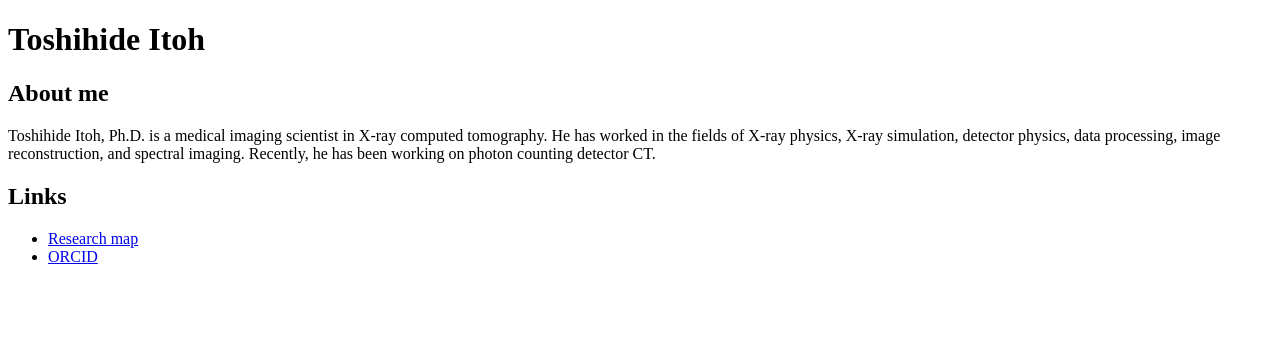
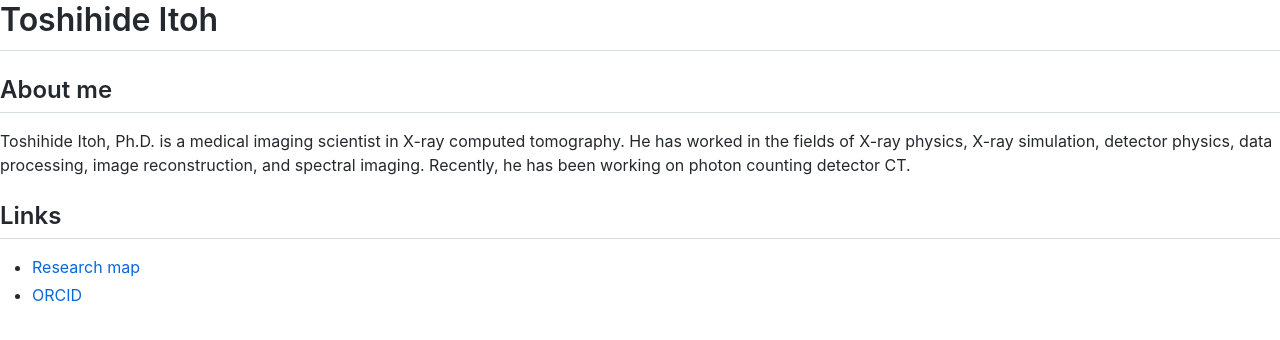
Before and after one commit to tnitoh/tnitoh.github.io, a Jekyll site: the page built from index.md, in a window 1280 px wide. Shown: the top 340 px of the page. Built offline with Jekyll 4.4.1, drawn with Linux system fonts in a browser that asks for light colours; Markdown is read by kramdown in place of the engine named in the settings.

Commit message:
Update default.html

```diff
--- a/_layouts/default.html
+++ b/_layouts/default.html
@@ -2,7 +2,7 @@
 <html>
   <head>
     <meta charset='utf-8'>
-    <link href='https://tnitoh.github.io/_layouts/style.css' rel='stylesheet' type='text/css' media='all'>
+    <link href='https://tnitoh.github.io/style.css' rel='stylesheet' type='text/css' media='all'>
     <title>{{page.title}}</title>
   </head>
   <body>
```
